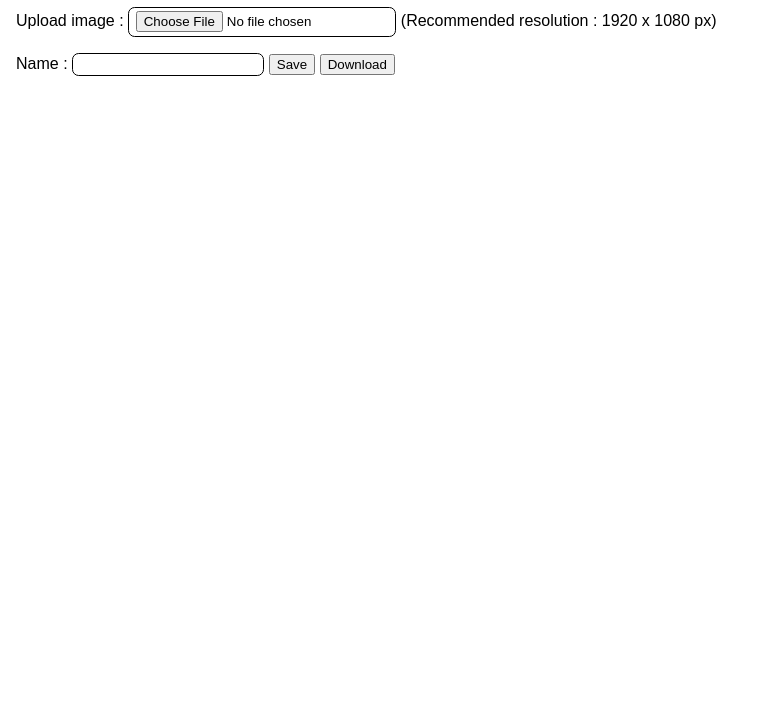
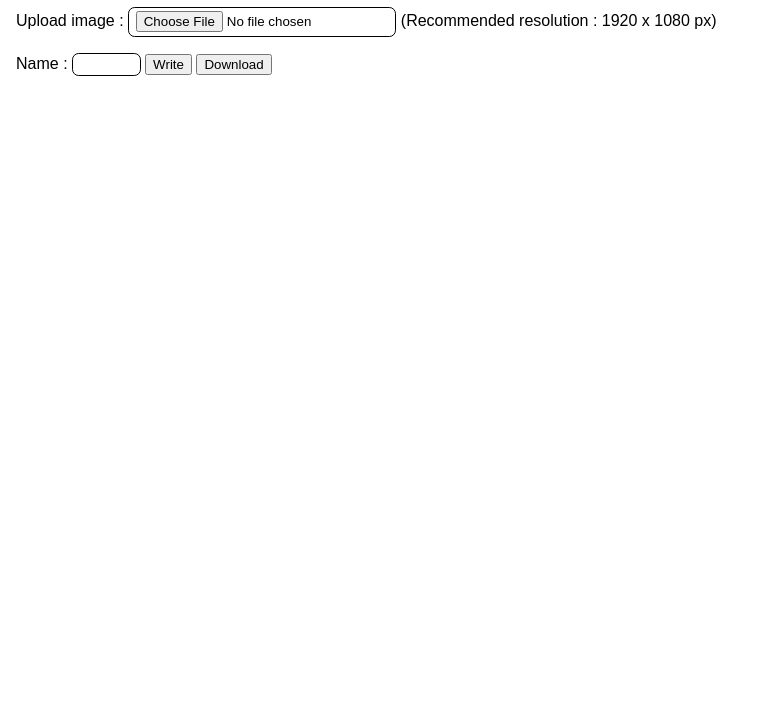
Before and after one commit to aerlaut/zoom-bg-name-badge, a plain HTML site: page index.html in a window 1280 px wide. Shown: the part 89-800 px from the top of the page, without its empty margins (0-762 px from the left). Drawn offline with Linux system fonts and the light colour scheme.

Commit message:
change to write

```diff
--- a/index.html
+++ b/index.html
@@ -14,7 +14,7 @@
 		</div>
 		<div>
 			Name : <input type="text" id="name-input" />
-			<button id="save">Save</button>
+			<button id="write">Write</button>
 			<a id="download" download="TPS-Zoom-background.jpg">
 				<button type="button" onclick="download()">Download</button>
 			</a>
@@ -34,6 +34,12 @@
 			font-family: Arial, Helvetica, sans-serif;
 		}
 
+		#write {
+			cursor: pointer;
+		}
+		#name-input {
+			width: 4em;
+		}
 		input {
 			padding: 0.25em 0.5em;
 			border: 1px solid black;
@@ -77,7 +83,7 @@
 		})
 
 		// Add event listener to clicks
-		document.getElementById('save').addEventListener('click', () => {
+		document.getElementById('write').addEventListener('click', () => {
 			// Reload background
 			drawBackground(img, preview)
 			drawBackground(img, canvas)
```
